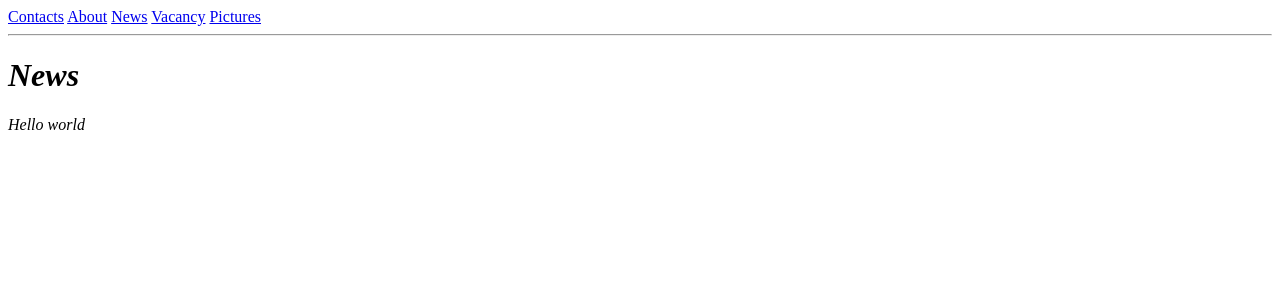
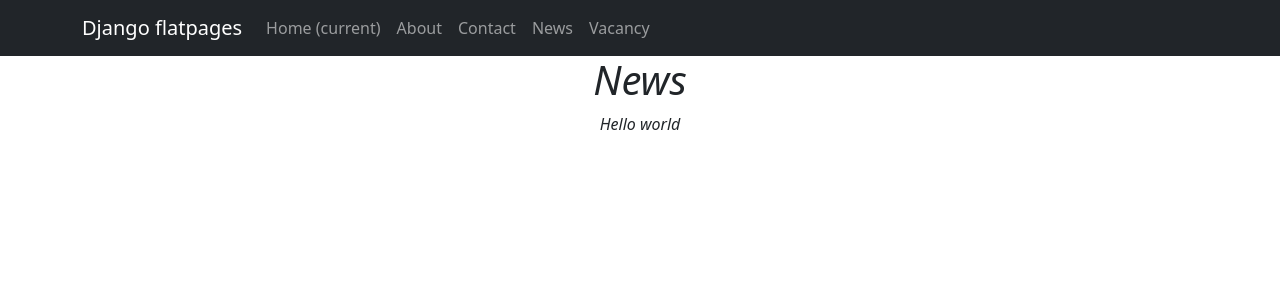
Before and after one commit to DinaraAminova/ModuleD, a Django app: template D1.3/1.3.1-1.3.4/tutorial/templates/flatpages/news.html in a window 1280 px wide. Shown: the top 300 px of the page. Run offline with Django 4.2, Linux system fonts and the light colour scheme; the template is opened without the code that fills it: values that come from a table or form of the project are taken from there, others are empty; data comes from the database, SQL or seed files in the repository.

Commit message:
Add files via upload

```diff
--- a/D1.3/1.3.1-1.3.4/tutorial/templates/flatpages/default.html
+++ b/D1.3/1.3.1-1.3.4/tutorial/templates/flatpages/default.html
@@ -1,16 +1,69 @@
+{% load static %}
+
 <!DOCTYPE html>
-<html>
+<html lang="en">
+
 <head>
-<title>{% block title %} {% endblock title%}</title>
+
+  <meta charset="utf-8">
+  <meta name="viewport" content="width=device-width, initial-scale=1, shrink-to-fit=no">
+  <meta name="description" content="">
+  <meta name="author" content="">
+
+  <title>Django flatpages - {% block title %} {% endblock title %}</title>
+
+  <!-- Bootstrap core CSS -->
+  <link href="{% static 'css/styles.css' %}" rel="stylesheet">
+
 </head>
+
 <body>
-    <a href="/contacts">Contacts</a>
-    <a href="/about">About</a>
-    <a href="/news">News</a>
-    <a href="/vacancy">Vacancy</a>
-    <a href="/pictures">Pictures</a><hr>
 
-    {% block content %}
-    {% endblock content  %}
+  <!-- Navigation -->
+  <nav class="navbar navbar-expand-lg navbar-dark bg-dark static-top">
+    <div class="container">
+      <a class="navbar-brand" href="#">Django flatpages</a>
+      <button class="navbar-toggler" type="button" data-toggle="collapse" data-target="#navbarResponsive" aria-controls="navbarResponsive" aria-expanded="false" aria-label="Toggle navigation">
+        <span class="navbar-toggler-icon"></span>
+      </button>
+      <div class="collapse navbar-collapse" id="navbarResponsive">
+        <ul class="navbar-nav ml-auto">
+          <li class="nav-item active">
+            <a class="nav-link" href="#">Home
+              <span class="sr-only">(current)</span>
+            </a>
+          </li>
+          <li class="nav-item">
+            <a class="nav-link" href="/about/">About</a>
+          </li>
+          <li class="nav-item">
+            <a class="nav-link" href="/contacts/">Contact</a>
+          </li>
+          <li class="nav-item">
+            <a class="nav-link" href="/news/">News</a>
+          </li>
+          <li class="nav-item">
+            <a class="nav-link" href="/vacancy/">Vacancy</a>
+          </li>
+        </ul>
+      </div>
+    </div>
+  </nav>
+
+  <!-- Page Content -->
+  <div class="container">
+    <div class="row">
+      <div class="col-lg-12 text-center">
+       {% block content %}
+       {{ flatpage.content }}
+       {% endblock content %}
+      </div>
+    </div>
+  </div>
+
+  <!-- Bootstrap core JavaScript -->
+  <script src="{% static 'js/scripts.js' %}"></script>
+
 </body>
+
 </html>
```
